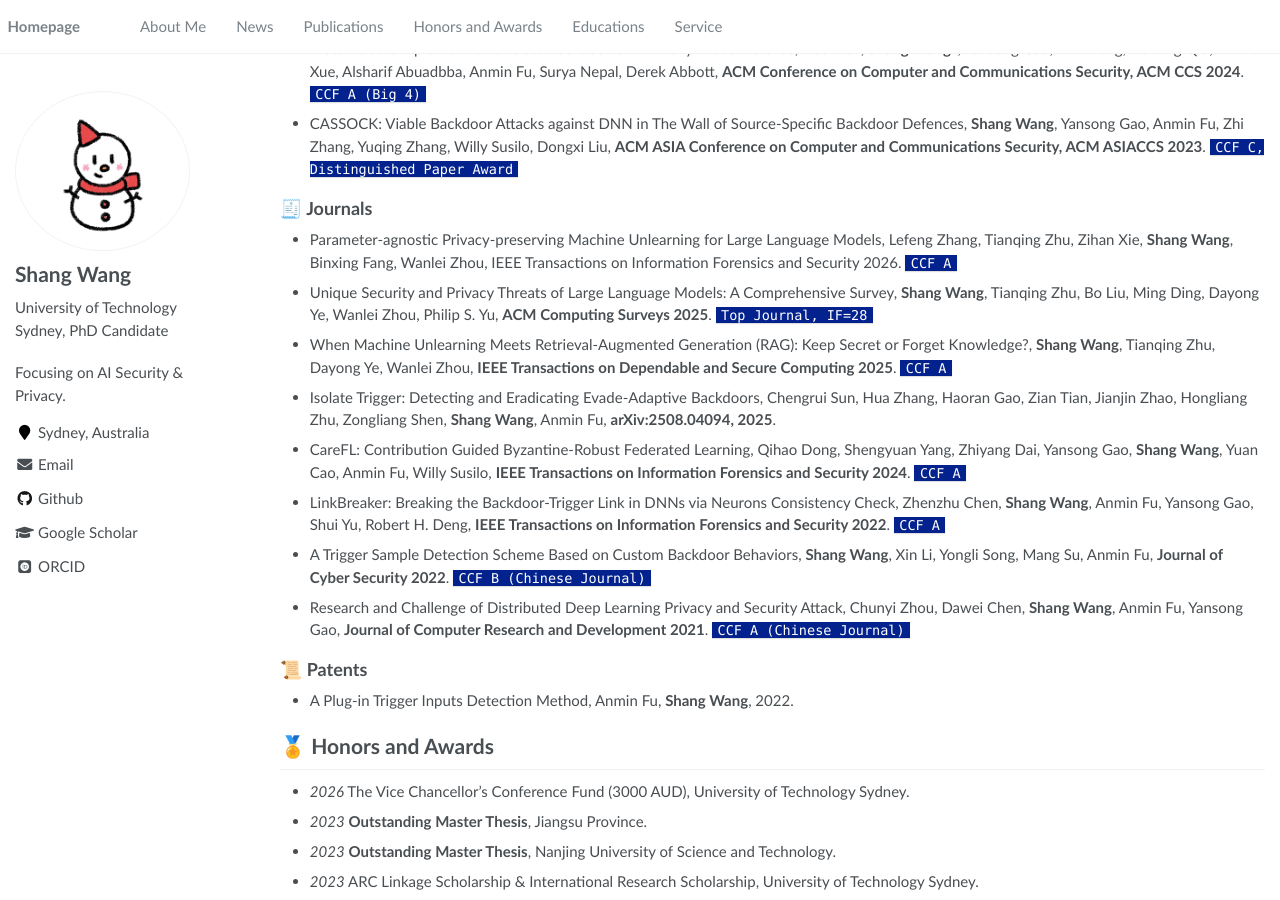
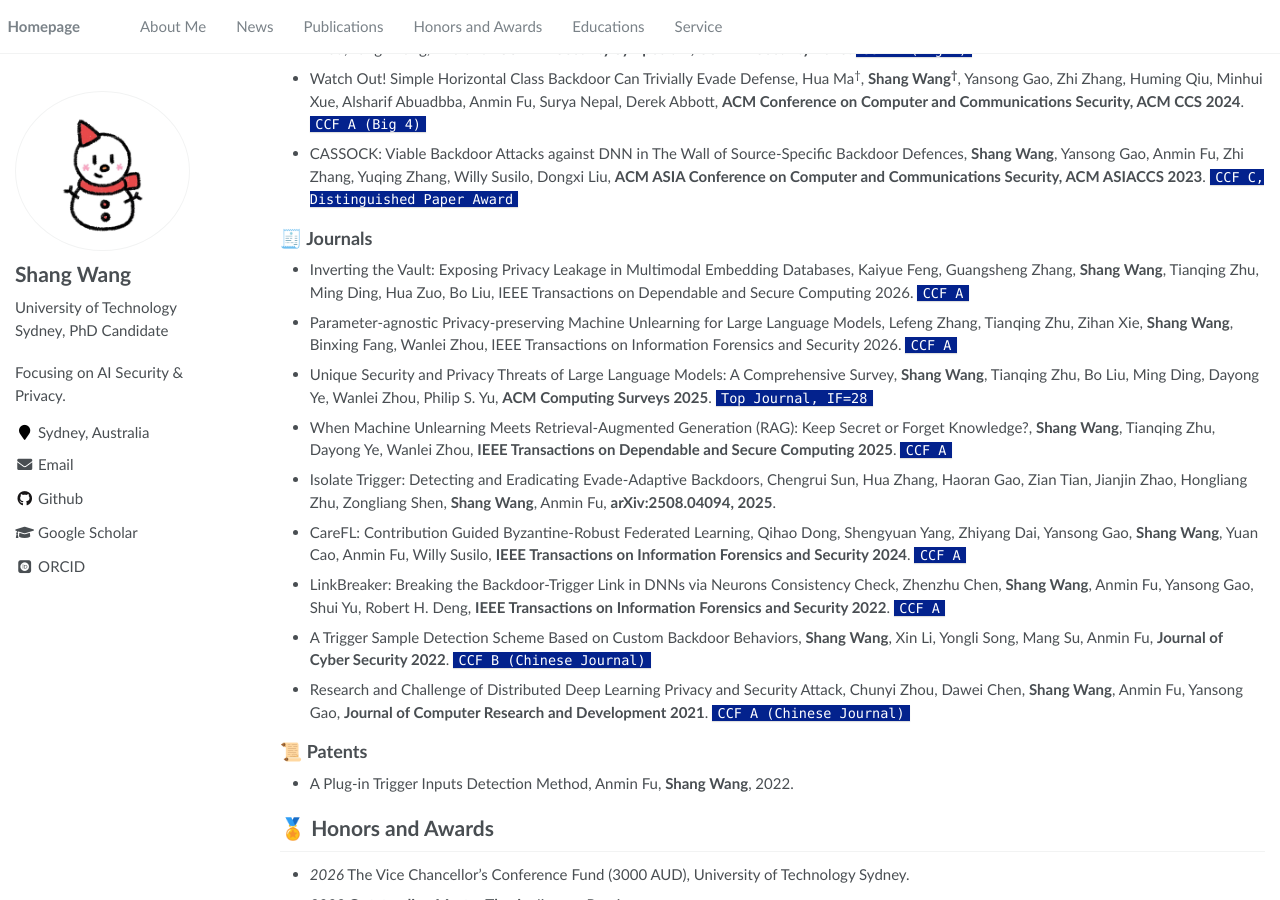
Before and after one commit to shihe98/shihe98.github.io, a Jekyll site: the page built from _pages/about.md, in a window 1280 px wide and 900 px high, scrolled down 2636 px. Built offline with Jekyll 4.4.1, drawn with Linux system fonts in a browser that asks for light colours; some web fonts are replaced; comment, search, counter and statistics services are not loaded; some of the changed text lies outside the part shown.

Commit message:
Update about.md

```diff
--- a/_pages/about.md
+++ b/_pages/about.md
@@ -22,6 +22,7 @@ My research centers on **AI Security & Privacy**, with a particular focus on **b
 
 # 🔥 News
 
+- *2026.09*: 📝 Our paper on privacy leakage in embedding databases accepted by **IEEE TDSC 2026** (CCF A).
 - *2026.06*: 🤝 Invited to serve as a **PC Member** for **USENIX Security 2027**.
 - *2026.06*: 📝 Our paper on parameter-agnostic LLM unlearning accepted by **IEEE TIFS 2026** (CCF A).
 - *2026.01*: 🎉🎉 One paper on robust probabilistic watermarking for dataset copyright protection accepted by **NDSS 2026** (CCF A, Big 4).
@@ -124,6 +125,7 @@ CASSOCK: Viable Backdoor Attacks against DNN in The Wall of Source-Specific Back
 
 ## 🧾 Journals
 
+- Inverting the Vault: Exposing Privacy Leakage in Multimodal Embedding Databases, Kaiyue Feng, Guangsheng Zhang, **Shang Wang**, Tianqing Zhu, Ming Ding, Hua Zuo, Bo Liu, IEEE Transactions on Dependable and Secure Computing 2026. `CCF A`
 - Parameter-agnostic Privacy-preserving Machine Unlearning for Large Language Models, Lefeng Zhang, Tianqing Zhu, Zihan Xie, **Shang Wang**, Binxing Fang, Wanlei Zhou, IEEE Transactions on Information Forensics and Security 2026. `CCF A`
 - Unique Security and Privacy Threats of Large Language Models: A Comprehensive Survey, **Shang Wang**, Tianqing Zhu, Bo Liu, Ming Ding, Dayong Ye, Wanlei Zhou, Philip S. Yu, **ACM Computing Surveys 2025**. `Top Journal, IF=28`
 - When Machine Unlearning Meets Retrieval-Augmented Generation (RAG): Keep Secret or Forget Knowledge?, **Shang Wang**, Tianqing Zhu, Dayong Ye, Wanlei Zhou, **IEEE Transactions on Dependable and Secure Computing 2025**. `CCF A`
```
